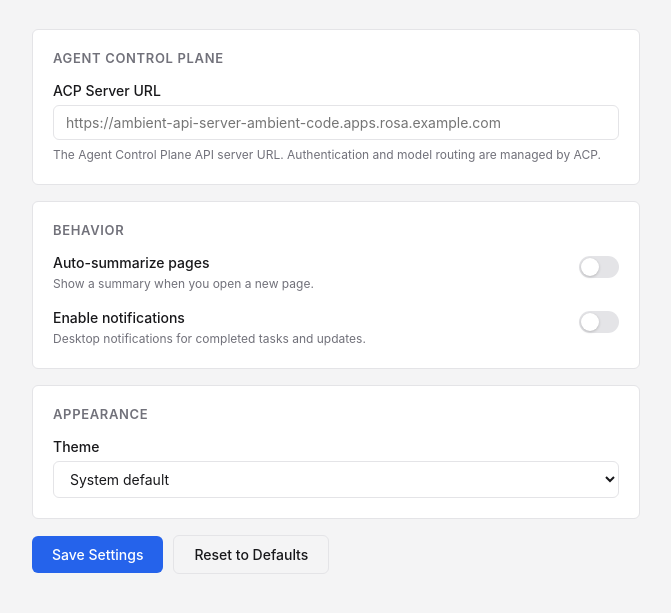
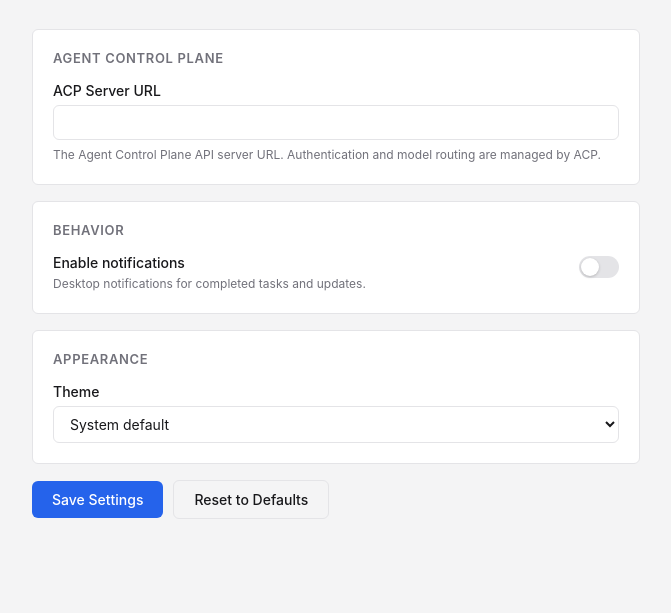
Before and after one commit to jeremyeder/browser-extension, a website built with webpack: page src/options/index.html in a window 1280 px wide. Shown: the part 75-688 px from the top of the page, without its empty margins (304-975 px from the left). Built offline with nearby package versions, Linux system fonts and the light colour scheme; no server answers.

Commit message:
fix: blank ACP URL default, remove auto-summarize from settings, migrate SSO to keycloak on update
- ACP Server URL: no placeholder text
- Removed auto-summarize toggle from settings
- On extension update: force ssoProvider to keycloak (fixes stale azure setting)
- apiEndpoint default: blank

```diff
--- a/src/options/index.html
+++ b/src/options/index.html
@@ -17,8 +17,7 @@
         <h2 class="section-title">Agent Control Plane</h2>
         <div class="field">
           <label for="api-endpoint">ACP Server URL</label>
-          <input type="url" id="api-endpoint" name="apiEndpoint" class="input"
-            placeholder="https://ambient-api-server-ambient-code.apps.rosa.example.com" />
+          <input type="url" id="api-endpoint" name="apiEndpoint" class="input" />
           <p class="hint">The Agent Control Plane API server URL. Authentication and model routing are managed by ACP.</p>
         </div>
       </section>
@@ -26,16 +25,6 @@
       <!-- Behavior -->
       <section class="section">
         <h2 class="section-title">Behavior</h2>
-        <div class="field toggle-row">
-          <div>
-            <label>Auto-summarize pages</label>
-            <p class="hint">Show a summary when you open a new page.</p>
-          </div>
-          <label class="toggle">
-            <input type="checkbox" id="enable-auto-summarize" name="enableAutoSummarize" />
-            <span class="toggle-track"></span>
-          </label>
-        </div>
         <div class="field toggle-row">
           <div>
             <label>Enable notifications</label>
--- a/src/types.ts
+++ b/src/types.ts
@@ -112,7 +112,7 @@ export interface ExtensionSettings {
 }
 
 export const DEFAULT_SETTINGS: ExtensionSettings = {
-  apiEndpoint: 'https://api.anthropic.com',
+  apiEndpoint: '',
   proxyEndpoint: '',
   anthropicApiKey: '',
   modelId: 'claude-sonnet-4-6',
```
Also changed, not shown: src/background/service-worker.ts (+6 -1 lines).
